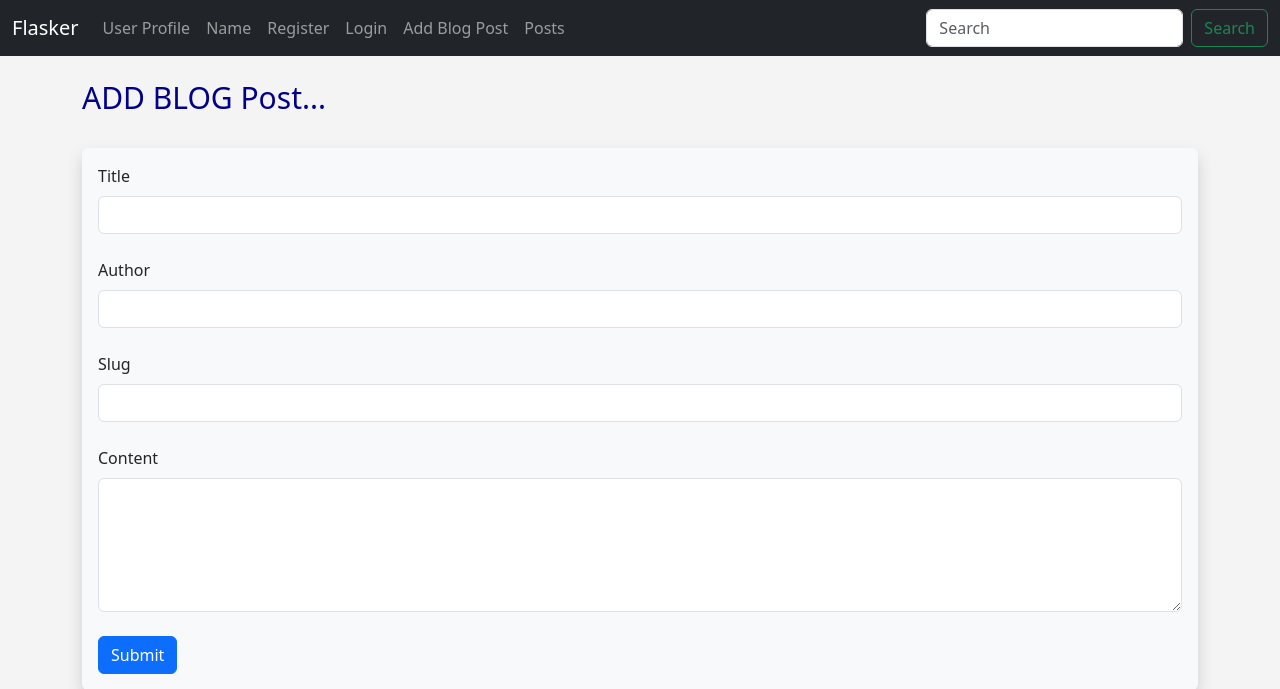
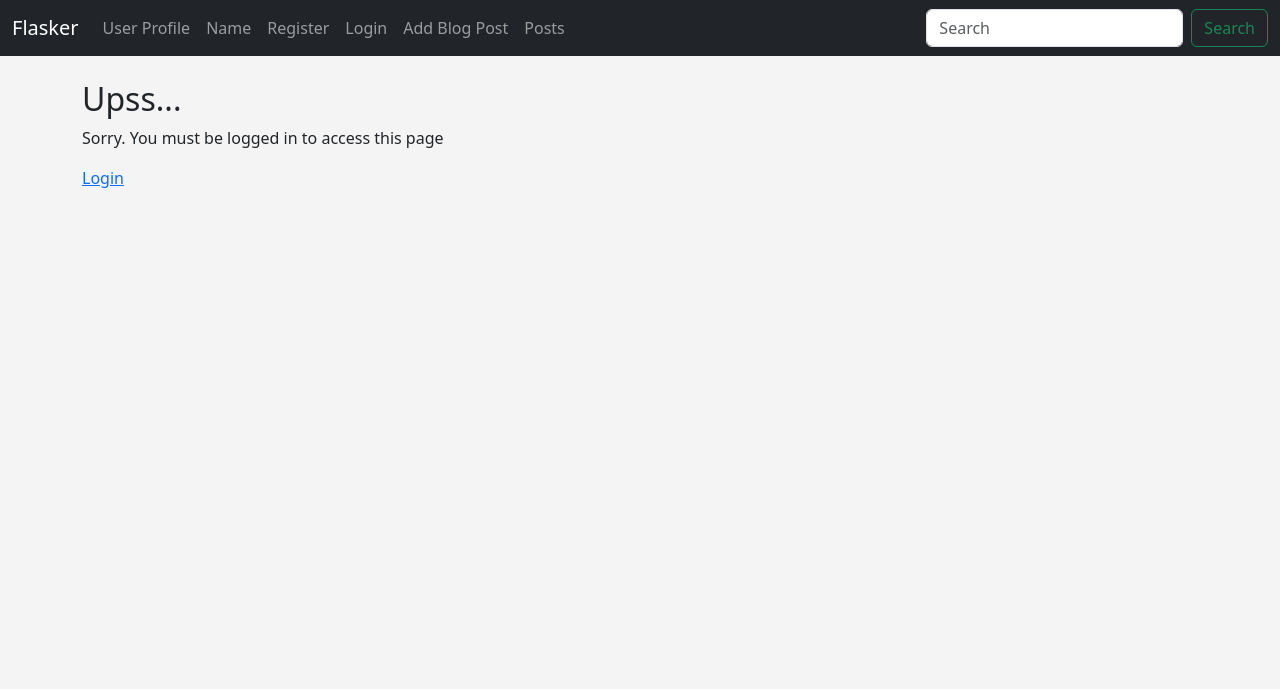
Before and after one commit to YuraSkivka/codemy, a Flask app: page /add_post in a window 1280 px wide. Shown: the top 689 px of the page. Run offline with Flask 3, Linux system fonts and the light colour scheme; some libraries are stand-ins or nearby versions.

Commit message:
Two Ways To Lock Down Your Flask App - Flask Fridays #24

```diff
--- a/flasker/app.py
+++ b/flasker/app.py
@@ -316,6 +316,7 @@ def post(id):
 
 
 @app.route("/posts/edit/<int:id>", methods=["GET", "POST"])
+@login_required
 def edit_post(id):
     m_log.info(f"open /edit_post")
     post = Posts.query.get_or_404(id)
@@ -357,6 +358,7 @@ def delete_post(id):
 
 # Add Posts Page
 @app.route('/add_post', methods=["GET", "POST"])
+# @login_required
 def add_post():
     m_log.info(f"open /add-post")
     form = PostForm()
--- a/flasker/templates/add_post.html
+++ b/flasker/templates/add_post.html
@@ -13,6 +13,7 @@ PostAdd
     </div>
     {% endfor %}
 
+{% if current_user.is_authenticated %}
 
     <h1>ADD BLOG Post...</h1>
     <br>
@@ -35,6 +36,12 @@ PostAdd
 	        {{ form.submit(class="btn btn-primary") }}
 	    </form>
 	</div>
+{% else %}
 
+<h2>Upss...</h2>
+<p>Sorry. You must be logged in to access this page</p>
+<a href="{{ url_for('login') }}">Login</a>
+
+{% endif %}
 
 {% endblock %}
```
